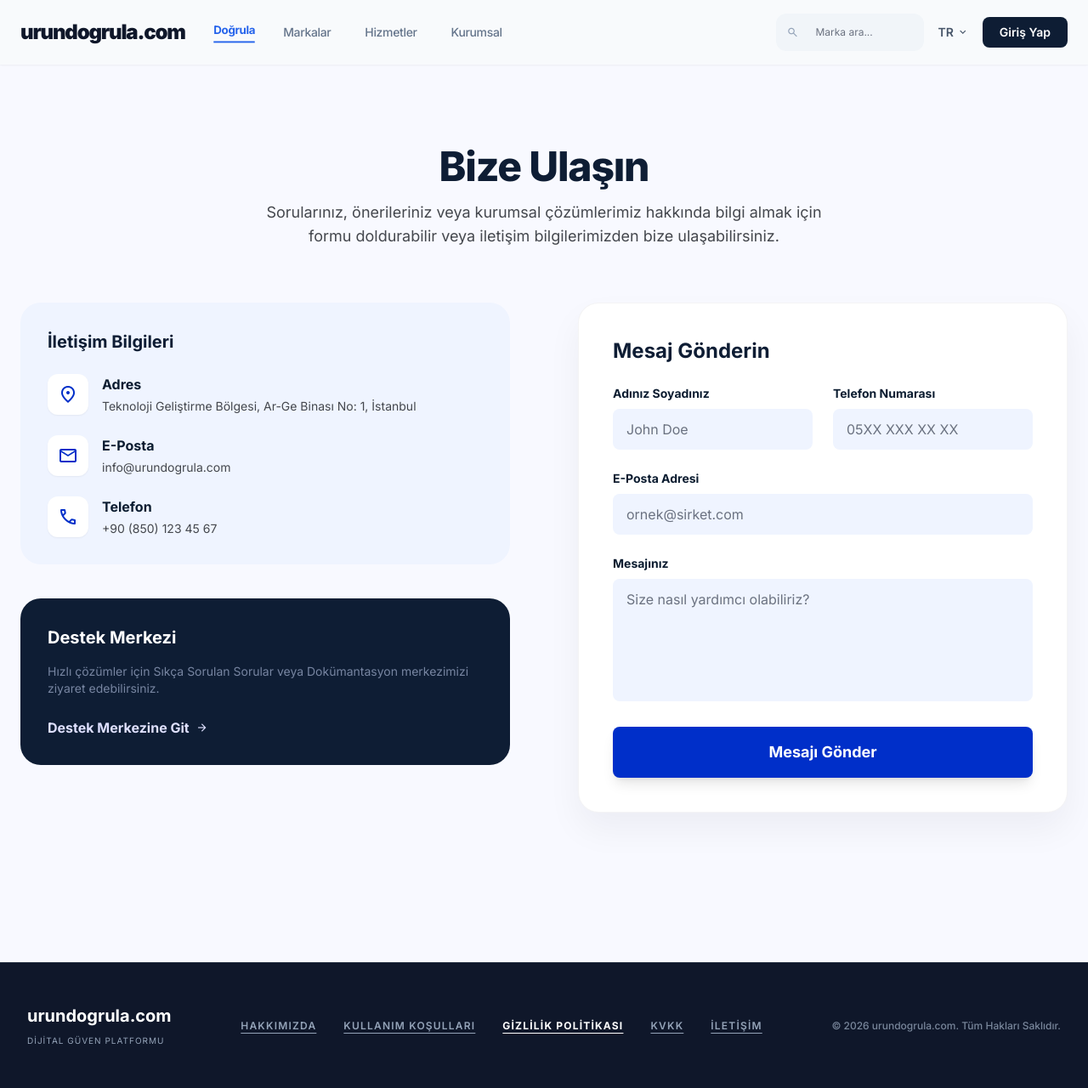
After one commit to abdullahozcan/urundogrulacom, a Laravel app: page /iletisim in a window 1280 px wide. The commit adds this page. Shown: the whole page at 85% size. Run offline with Laravel 12, Linux system fonts and the light colour scheme; data that the repository does not hold is empty; some libraries are stand-ins or nearby versions.

Commit message:
sayfa işlemleri yapıldı

```diff
--- a/resources/views/components/layouts/public.blade.php
+++ b/resources/views/components/layouts/public.blade.php
@@ -165,11 +165,11 @@
                 <p class="text-slate-400 text-[10px] uppercase tracking-widest">Dijital Güven Platformu</p>
             </div>
             <nav class="flex flex-wrap justify-center gap-8 text-xs uppercase tracking-widest font-semibold">
-                <a class="text-slate-400 hover:text-emerald-400 underline underline-offset-4 transition-colors duration-200" href="{{ route('blog.show', 'hakkimizda') }}">Hakkımızda</a>
-                <a class="text-slate-400 hover:text-emerald-400 underline underline-offset-4 transition-colors duration-200" href="{{ route('blog.show', 'kullanim-kosullari') }}">Kullanım Koşulları</a>
-                <a class="text-slate-400 hover:text-emerald-400 underline underline-offset-4 transition-colors duration-200 text-white font-bold" href="{{ route('blog.show', 'gizlilik-politikasi') }}">Gizlilik Politikası</a>
-                <a class="text-slate-400 hover:text-emerald-400 underline underline-offset-4 transition-colors duration-200" href="{{ route('blog.show', 'kvkk') }}">KVKK</a>
-                <a class="text-slate-400 hover:text-emerald-400 underline underline-offset-4 transition-colors duration-200" href="{{ route('blog.show', 'iletisim') }}">İletişim</a>
+                <a class="text-slate-400 hover:text-emerald-400 underline underline-offset-4 transition-colors duration-200" href="{{ route('page.show', 'hakkimizda') }}">Hakkımızda</a>
+                <a class="text-slate-400 hover:text-emerald-400 underline underline-offset-4 transition-colors duration-200" href="{{ route('page.show', 'kullanim-kosullari') }}">Kullanım Koşulları</a>
+                <a class="text-slate-400 hover:text-emerald-400 underline underline-offset-4 transition-colors duration-200 text-white font-bold" href="{{ route('page.show', 'gizlilik-politikasi') }}">Gizlilik Politikası</a>
+                <a class="text-slate-400 hover:text-emerald-400 underline underline-offset-4 transition-colors duration-200" href="{{ route('page.show', 'kvkk') }}">KVKK</a>
+                <a class="text-slate-400 hover:text-emerald-400 underline underline-offset-4 transition-colors duration-200" href="{{ route('contact') }}">İletişim</a>
             </nav>
             <div class="text-slate-400 text-xs font-medium opacity-80">
                 © {{ date('Y') }} urundogrula.com. Tüm Hakları Saklıdır.
--- /dev/null
+++ b/resources/views/contact.blade.php
@@ -0,0 +1,94 @@
+<x-layouts.public>
+    <x-slot name="title">İletişim - {{ \App\Helpers\SettingHelper::get('site_title', 'urundogrula.com') }}</x-slot>
+    <x-slot name="description">Bize ulaşın. Sorularınız, önerileriniz veya destek talepleriniz için iletişim formunu doldurabilirsiniz.</x-slot>
+
+    <div class="max-w-screen-xl mx-auto px-6 py-16 md:py-24">
+        <!-- Header -->
+        <div class="text-center mb-16">
+            <h1 class="text-4xl md:text-5xl font-extrabold tracking-tight text-primary-container mb-4">Bize Ulaşın</h1>
+            <p class="text-lg text-on-surface-variant max-w-2xl mx-auto">Sorularınız, önerileriniz veya kurumsal çözümlerimiz hakkında bilgi almak için formu doldurabilir veya iletişim bilgilerimizden bize ulaşabilirsiniz.</p>
+        </div>
+
+        <div class="grid md:grid-cols-2 gap-12 lg:gap-20">
+            <!-- Contact Info -->
+            <div class="space-y-10">
+                <div class="bg-surface-container-low p-8 rounded-3xl">
+                    <h3 class="text-xl font-bold text-primary-container mb-6">İletişim Bilgileri</h3>
+
+                    <div class="space-y-6">
+                        <div class="flex items-start gap-4">
+                            <div class="w-12 h-12 bg-white rounded-full flex items-center justify-center flex-shrink-0 shadow-sm text-secondary">
+                                <span class="material-symbols-outlined">location_on</span>
+                            </div>
+                            <div>
+                                <h4 class="font-bold text-on-surface mb-1">Adres</h4>
+                                <p class="text-on-surface-variant text-sm">{{ \App\Helpers\SettingHelper::get('contact_address', 'Teknoloji Geliştirme Bölgesi, Ar-Ge Binası No: 1, İstanbul') }}</p>
+                            </div>
+                        </div>
+
+                        <div class="flex items-start gap-4">
+                            <div class="w-12 h-12 bg-white rounded-full flex items-center justify-center flex-shrink-0 shadow-sm text-secondary">
+                                <span class="material-symbols-outlined">mail</span>
+                            </div>
+                            <div>
+                                <h4 class="font-bold text-on-surface mb-1">E-Posta</h4>
+                                <p class="text-on-surface-variant text-sm">{{ \App\Helpers\SettingHelper::get('contact_email', 'info@urundogrula.com') }}</p>
+                            </div>
+                        </div>
+
+                        <div class="flex items-start gap-4">
+                            <div class="w-12 h-12 bg-white rounded-full flex items-center justify-center flex-shrink-0 shadow-sm text-secondary">
+                                <span class="material-symbols-outlined">call</span>
+                            </div>
+                            <div>
+                                <h4 class="font-bold text-on-surface mb-1">Telefon</h4>
+                                <p class="text-on-surface-variant text-sm">{{ \App\Helpers\SettingHelper::get('contact_phone', '+90 (850) 123 45 67') }}</p>
+                            </div>
+                        </div>
+                    </div>
+                </div>
+
+                <div class="bg-primary-container p-8 rounded-3xl text-white">
+                    <h3 class="text-xl font-bold mb-4">Destek Merkezi</h3>
+                    <p class="text-on-primary-container text-sm mb-6">Hızlı çözümler için Sıkça Sorulan Sorular veya Dokümantasyon merkezimizi ziyaret edebilirsiniz.</p>
+                    <a href="#" class="inline-flex items-center gap-2 text-secondary-fixed font-bold hover:underline underline-offset-4">
+                        Destek Merkezine Git <span class="material-symbols-outlined text-sm">arrow_forward</span>
+                    </a>
+                </div>
+            </div>
+
+            <!-- Contact Form -->
+            <div class="bg-surface-container-lowest p-8 md:p-10 rounded-3xl shadow-[0_20px_40px_rgba(11,28,48,0.05)] border border-outline-variant/20">
+                <h3 class="text-2xl font-bold text-primary-container mb-6">Mesaj Gönderin</h3>
+
+                <form action="#" method="POST" class="space-y-6">
+                    @csrf
+                    <div class="grid grid-cols-1 sm:grid-cols-2 gap-6">
+                        <div>
+                            <label class="block text-sm font-bold text-on-surface mb-2">Adınız Soyadınız</label>
+                            <input type="text" class="w-full bg-surface-container-low border-none rounded-xl px-4 py-3 focus:ring-2 focus:ring-secondary/50 text-on-surface" placeholder="John Doe" required>
+                        </div>
+                        <div>
+                            <label class="block text-sm font-bold text-on-surface mb-2">Telefon Numarası</label>
+                            <input type="tel" class="w-full bg-surface-container-low border-none rounded-xl px-4 py-3 focus:ring-2 focus:ring-secondary/50 text-on-surface" placeholder="05XX XXX XX XX">
+                        </div>
+                    </div>
+
+                    <div>
+                        <label class="block text-sm font-bold text-on-surface mb-2">E-Posta Adresi</label>
+                        <input type="email" class="w-full bg-surface-container-low border-none rounded-xl px-4 py-3 focus:ring-2 focus:ring-secondary/50 text-on-surface" placeholder="ornek@sirket.com" required>
+                    </div>
+
+                    <div>
+                        <label class="block text-sm font-bold text-on-surface mb-2">Mesajınız</label>
+                        <textarea rows="5" class="w-full bg-surface-container-low border-none rounded-xl px-4 py-3 focus:ring-2 focus:ring-secondary/50 text-on-surface resize-none" placeholder="Size nasıl yardımcı olabiliriz?" required></textarea>
+                    </div>
+
+                    <button type="submit" class="w-full bg-secondary text-white font-bold text-lg py-4 rounded-xl shadow-lg hover:shadow-secondary/30 transition-all active:scale-[0.98]">
+                        Mesajı Gönder
+                    </button>
+                </form>
+            </div>
+        </div>
+    </div>
+</x-layouts.public>
--- a/routes/web.php
+++ b/routes/web.php
@@ -30,3 +30,21 @@ Route::get('/blog/{slug}', function ($slug) {
 
     return view('blog.show', compact('post'));
 })->name('blog.show');
+
+Route::get('/iletisim', function () {
+    return view('contact');
+})->name('contact');
+
+Route::get('/p/{slug}', function ($slug) {
+    $locale = app()->getLocale();
+    $defaultLocale = config('languages.default', 'tr');
+
+    $page = \App\Models\Page::where('is_published', true)
+        ->where(function($query) use ($slug, $locale, $defaultLocale) {
+            $query->where("slug->{$locale}", $slug)
+                  ->orWhere("slug->{$defaultLocale}", $slug);
+        })
+        ->firstOrFail();
+
+    return view('pages.show', compact('page'));
+})->name('page.show');
```
Also changed, not shown: app/Filament/Resources/Pages/PageResource.php (added, +48 -0 lines), app/Filament/Resources/Pages/Pages/CreatePage.php (added, +11 -0 lines), app/Filament/Resources/Pages/Pages/EditPage.php (added, +19 -0 lines), app/Filament/Resources/Pages/Pages/ListPages.php (added, +19 -0 lines), app/Filament/Resources/Pages/Schemas/PageForm.php (added, +39 -0 lines), app/Filament/Resources/Pages/Tables/PagesTable.php (added, +46 -0 lines), app/Models/Page.php (added, +26 -0 lines), resources/views/pages/show.blade.php (added, +18 -0 lines), database/migrations/2026_04_21_193021_create_pages_table.php (added).
